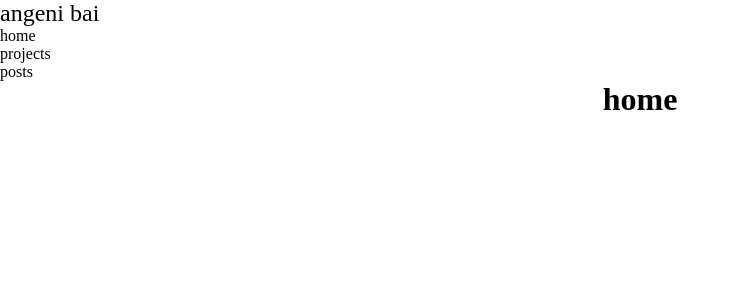
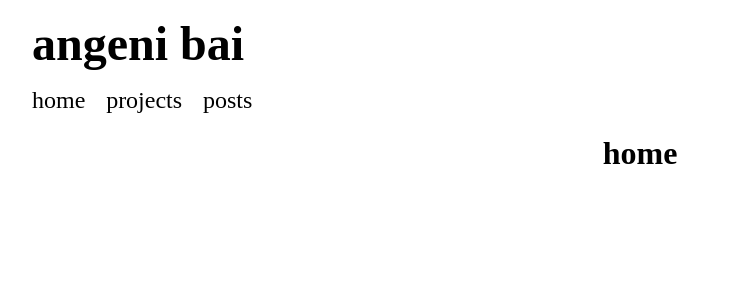
Before and after one commit to angenibai/angenibai.github.io, a Next.js app: page / in a window 1280 px wide. Shown: the top 300 px of the page, without its empty margins (0-740 px from the left). Built offline with nearby package versions, Linux system fonts and the light colour scheme.

Commit message:
Arranging nav

```diff
--- a/src/components/Nav.tsx
+++ b/src/components/Nav.tsx
@@ -4,18 +4,18 @@ import styles from "@/styles/components/Nav.module.css";
 
 const Nav = () => {
   return (
-    <header>
-      <Link href="/" className={styles.websiteTitle}>
-        angeni bai
-      </Link>
-      <nav>
-        <div>
+    <header className={styles.header}>
+      <div className={styles.websiteTitle}>
+        <Link href="/">angeni bai</Link>
+      </div>
+      <nav className={styles.nav}>
+        <div className={styles.navItem}>
           <Link href="/">home</Link>
         </div>
-        <div>
+        <div className={styles.navItem}>
           <Link href="/projects">projects</Link>
         </div>
-        <div>
+        <div className={styles.navItem}>
           <Link href="/posts">posts</Link>
         </div>
       </nav>
--- a/src/pages/index.tsx
+++ b/src/pages/index.tsx
@@ -1,7 +1,4 @@
 import Head from "next/head";
-import Image from "next/image";
-import styles from "@/styles/Home.module.css";
-import Nav from "@/components/Nav";
 
 export default function Home() {
   return (
--- a/src/styles/components/Nav.module.css
+++ b/src/styles/components/Nav.module.css
@@ -1,3 +1,25 @@
+.header {
+    padding: 1rem 2rem;
+}
+
 .websiteTitle {
+    font-size: 3rem;
+    margin-bottom: 1rem;
+    font-weight: 700;
+}
+
+.nav {
+    display: flex;
+    justify-content: space-between;
+    gap: 1.3rem;
+    width: fit-content;
+    margin: 0.3rem 0;
+}
+
+.navItem {
     font-size: 1.5rem;
 }
+
+.navItem a:hover {
+    text-decoration: underline;
+}
```
